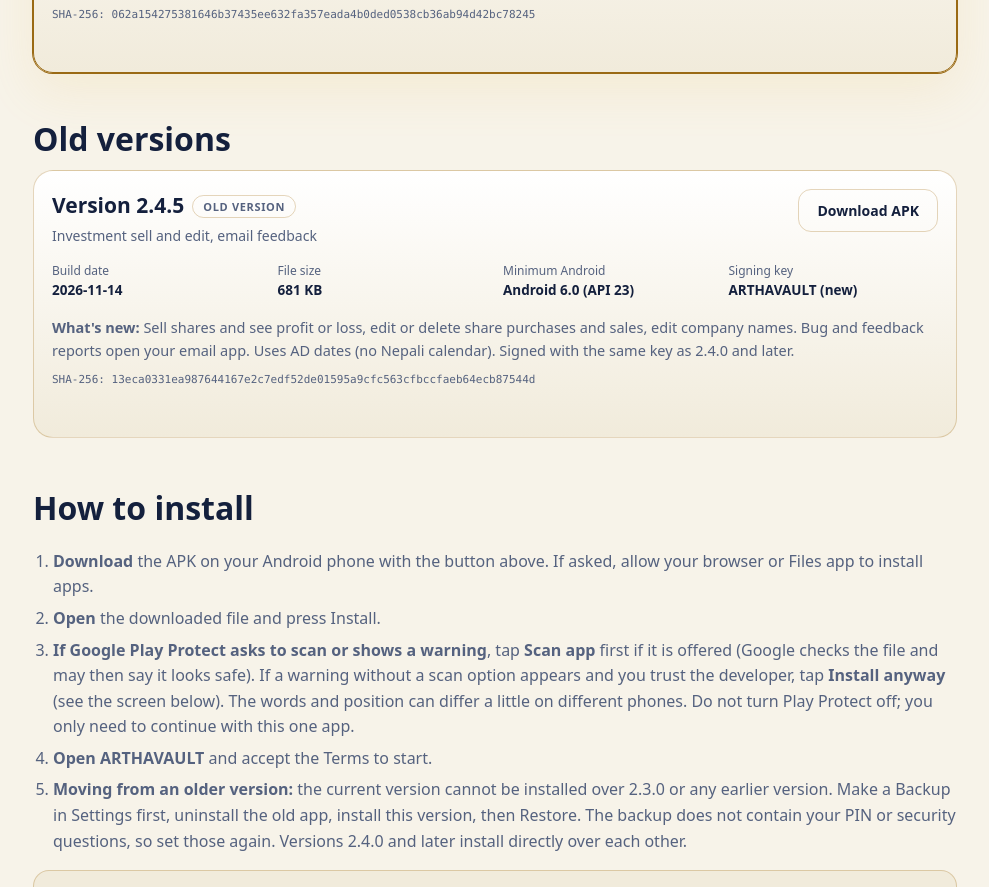
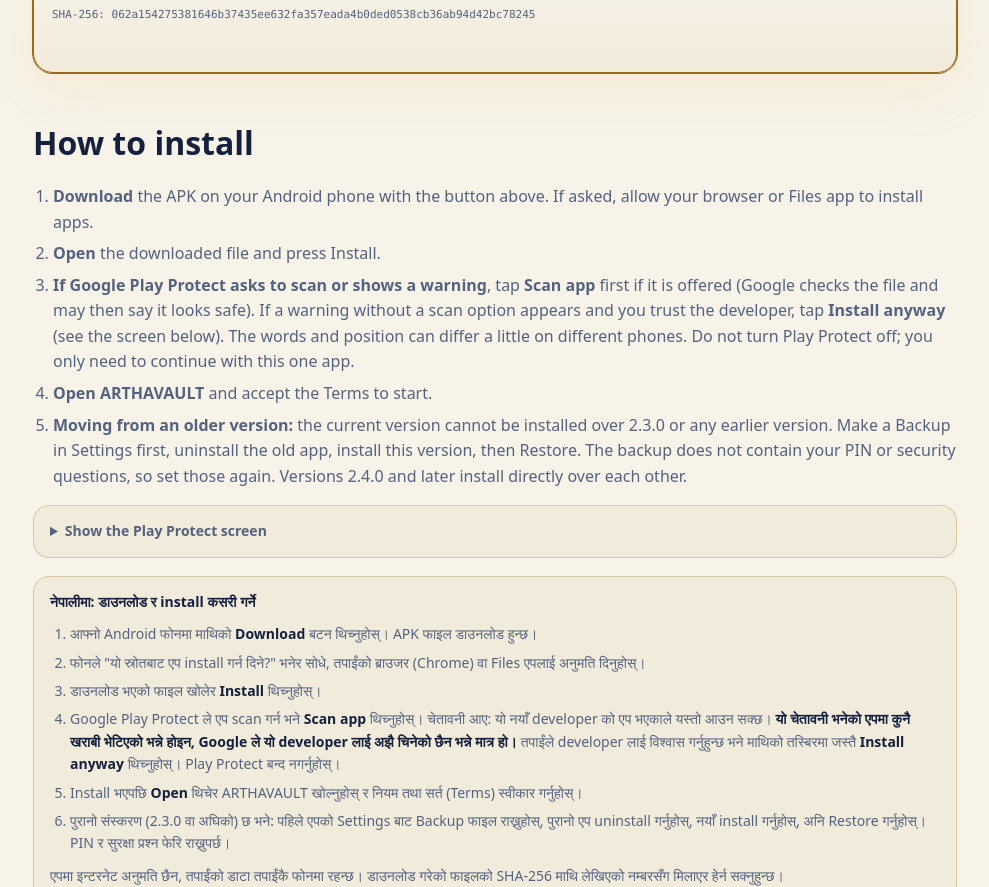
Before and after one commit to arthavault/arthavault.github.io, a plain HTML site: page download.html in a window 1280 px wide. Shown: the part 945-1832 px from the top of the page, without its empty margins (145-1134 px from the left). Drawn offline with Linux system fonts and the light colour scheme.

Commit message:
Add files via upload

```diff
--- a/download.html
+++ b/download.html
@@ -51,7 +51,6 @@ var V=[];
 fetch('versions.json',{cache:'no-cache'}).then(function(r){if(!r.ok)throw 0;return r.json()}).then(function(d){V=d;
 var L=d.filter(function(x){return x.status==='Latest'}),P=d.filter(function(x){return x.status!=='Latest'});
 document.getElementById('latest-box').innerHTML=L.map(function(x){return card(x,d.indexOf(x))}).join('')||'<p class="sub">No release is published yet.</p>';
-if(P.length){document.getElementById('old-box').innerHTML=P.map(function(x){return card(x,d.indexOf(x))}).join('');document.getElementById('older').style.display='block'}
 }).catch(function(){document.getElementById('latest-box').innerHTML='<p class="note">The version list could not be loaded. Please check your connection and reload this page.</p>'});
 document.addEventListener('click',function(e){var b=e.target.closest('button[data-i]');if(!b)return;var v=V[+b.dataset.i];if(!v)return;
 var st=b.closest('.vcard').querySelector('.stat');b.disabled=true;st.className='stat wait';st.textContent='Checking that the file is available...';
```
